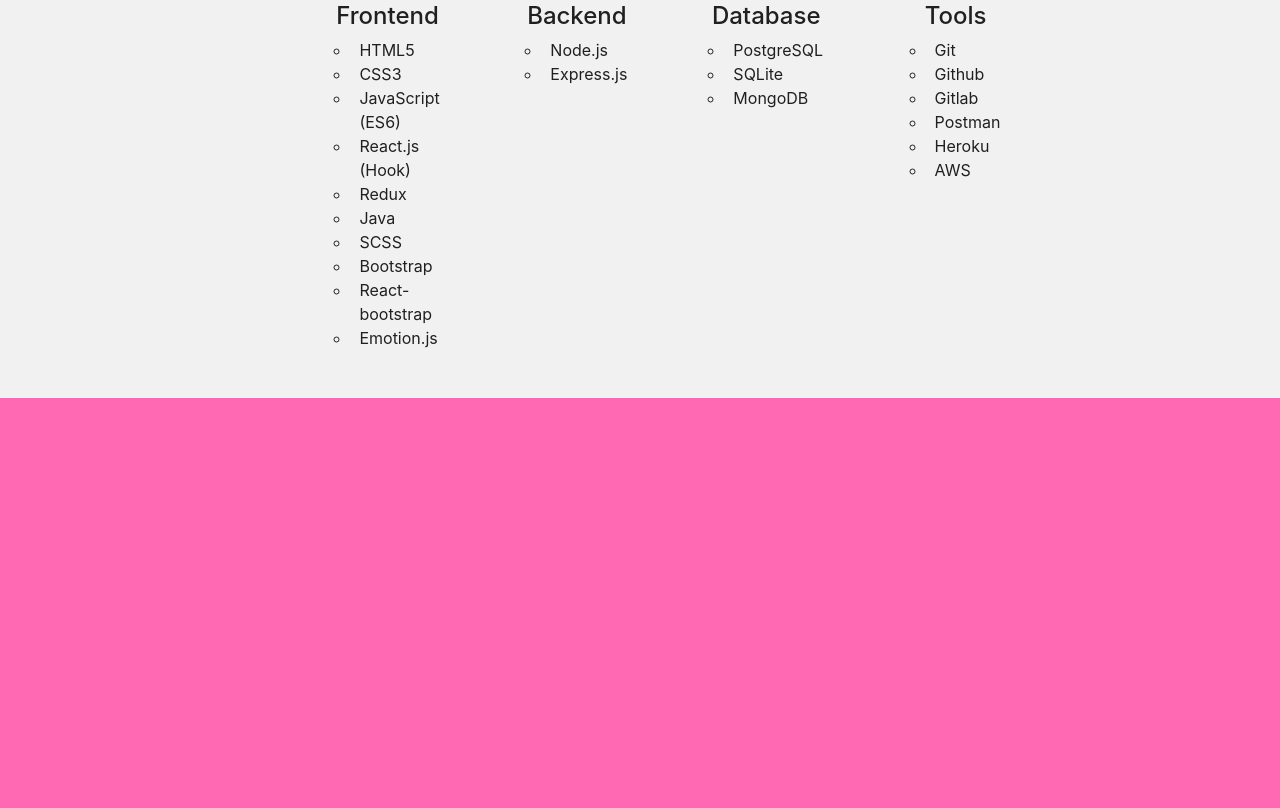
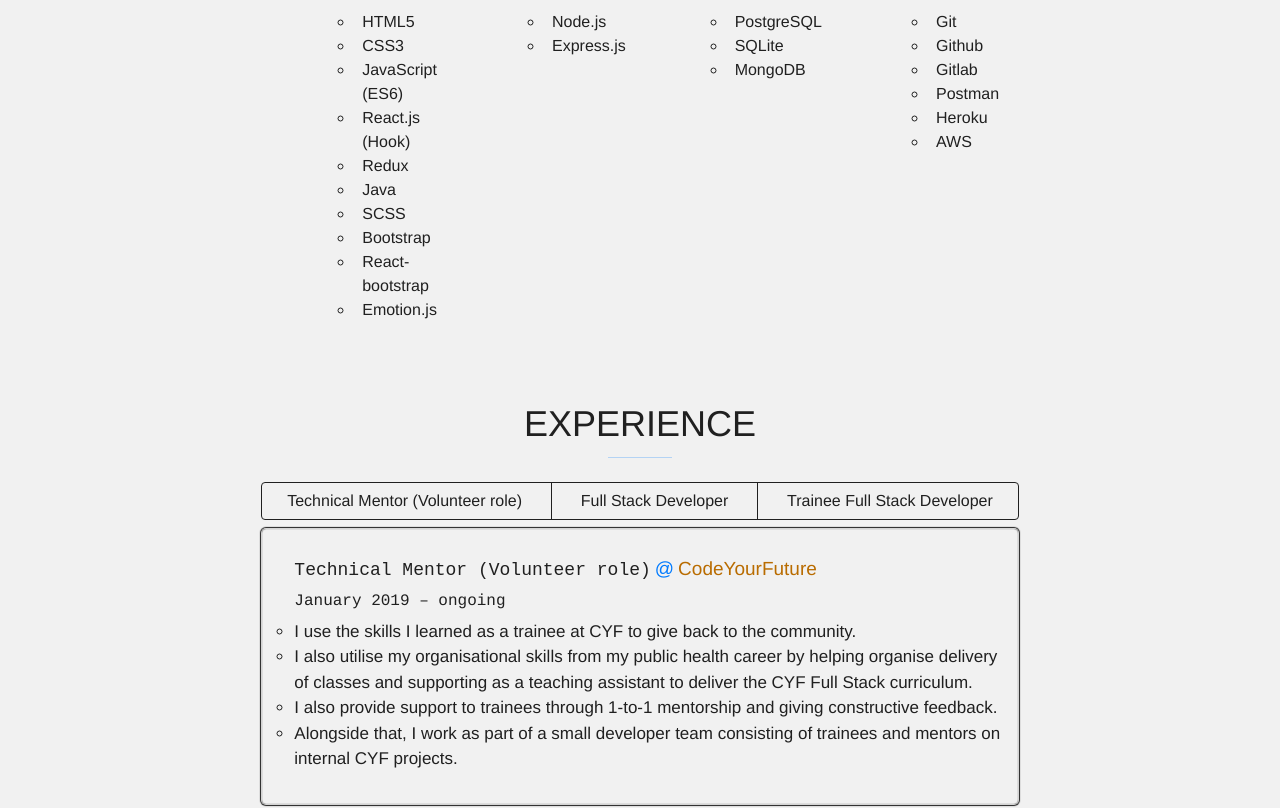
Before and after one commit to abdulkadiret/personal-portfolio, a React (Create React App) app: page / in a window 1280 px wide. Shown: the part 1560-2368 px from the top of the page. Built offline with nearby package versions, Linux system fonts and the light colour scheme.

Commit message:
Display the experiance json data to UI & add style

```diff
--- a/src/components/About/index.js
+++ b/src/components/About/index.js
@@ -2,7 +2,7 @@
 import './style.css';
 import { Container } from 'react-bootstrap';
 import ProfilePicture from '../../assets/images/profile-picture.jpg';
-import data from '../../assets/data/skillData.json';
+import data from '../../assets/data/skillData';
 
 const About = ({ className }) => {
   return (
--- a/src/components/Experience/index.js
+++ b/src/components/Experience/index.js
@@ -1,8 +1,74 @@
-import React from 'react';
+import React, { useState } from 'react';
 import './style.css';
+import data from '../../assets/data/experianceData';
+import { Container, ButtonGroup, Card } from 'react-bootstrap';
 
 const Experience = ({ className }) => {
-  return <section id='experience' className={className}></section>;
+  const [myExperience, setMyExperience] = useState(1);
+
+  return (
+    <section id='experience' className={className}>
+      <Container className='experience__content px-sm-5 col-lg-8 col-lg-offset-2'>
+        <h1 className='center'>Experience</h1>
+        <ButtonGroup
+          className='text-center d-flex justify-content-center mb-2'
+          size='md'
+          role='group'
+        >
+          {data.map(({ id, title }) => (
+            <button
+              type='button'
+              key={id}
+              id={`${id}`}
+              className='btn experience__btn'
+              onClick={() => setMyExperience(id)}
+            >
+              <span>{title}</span>
+            </button>
+          ))}
+        </ButtonGroup>
+        <div className='col px-0'>
+          {myExperience === 1 && <ExperienceDetail id='1' />}
+          {myExperience === 2 && <ExperienceDetail id='2' />}
+          {myExperience === 3 && <ExperienceDetail id='3' />}
+        </div>
+      </Container>
+    </section>
+  );
+};
+
+const ExperienceDetail = ({ id }) => {
+  const foundExperience = data.find((item) => item.id === Number(id));
+  if (foundExperience) {
+    return (
+      <Card key={foundExperience.id} className='experience__wrapper'>
+        <h2 className='experience'>
+          <span className='roles pr-1'>{foundExperience.title}</span>
+          <span className='pr-1 at'>@</span>
+          <span className='at'>
+            <a
+              href='https://codeyourfuture.io/'
+              target='_blank'
+              rel='noopener noreferrer'
+              className='company__name'
+            >
+              {foundExperience.company}
+            </a>
+          </span>
+        </h2>
+        <h3 className='date'>{foundExperience.date}</h3>
+        <ul className='experiences__list'>
+          {foundExperience.role.map((list, index) => (
+            <li className='list__items' key={index}>
+              {list}
+            </li>
+          ))}
+        </ul>
+      </Card>
+    );
+  } else {
+    return null;
+  }
 };
 
 export default Experience;
--- a/src/components/Experience/style.css
+++ b/src/components/Experience/style.css
@@ -1,4 +1,62 @@
 #experience {
   min-height: 100vh;
-  background: hotpink;
 }
+
+.experience__btn {
+  border-color: #202020;
+  background-color: transparent;
+  color: #202020;
+}
+
+.experience__btn:first-child {
+  padding-left: 0.5rem;
+}
+
+.experience__btn:last-child {
+  padding-right: 0.5rem;
+}
+
+.experience__btn:hover {
+  color: #b96c00;
+}
+
+.experience__btn:focus,
+.experience__btn:active {
+  color: #007bff;
+  outline: none;
+  background: #131324f6;
+}
+
+.experience__wrapper {
+  background: transparent;
+  box-sizing: border-box;
+  box-shadow: inset 0 0 1px 0 #202020, 0 0 1px 1px #202020;
+  padding: 1rem;
+  padding-left: 2rem;
+  border-radius: 5px;
+}
+
+.roles {
+  font-size: 18px;
+  font-family: 'SF Mono', 'Fira Code', 'Fira Mono', 'Roboto Mono', monospace;
+}
+
+.experience > .at {
+  font-size: 19px;
+  color: #007bff;
+}
+
+.company__name {
+  color: #b96c00;
+}
+
+.date {
+  font-size: 16px;
+  font-family: Courier, monospace, 'Times New Roman', Times, Gotham, Helvetica;
+}
+
+.experiences__list {
+  list-style-type: circle;
+  padding-left: 0;
+  font-size: 17px;
+}
--- a/src/index.css
+++ b/src/index.css
@@ -1,13 +1,32 @@
+* {
+  box-sizing: border-box;
+}
+
+html {
+  font-size: 1rem;
+}
+
 body {
   margin: 0;
-  font-family: -apple-system, BlinkMacSystemFont, 'Segoe UI', 'Roboto', 'Oxygen',
-    'Ubuntu', 'Cantarell', 'Fira Sans', 'Droid Sans', 'Helvetica Neue',
-    sans-serif;
+  font-family: Gotham, Helvetica, Arial, sans-serif, serif, Courier, monospace,
+    'Times New Roman', Times;
   -webkit-font-smoothing: antialiased;
   -moz-osx-font-smoothing: grayscale;
 }
 
-code {
-  font-family: source-code-pro, Menlo, Monaco, Consolas, 'Courier New',
-    monospace;
+a {
+  display: inline-block;
+  text-decoration-skip-ink: auto;
+  position: relative;
+  cursor: pointer;
+  text-decoration: none;
 }
+
+a:hover {
+  text-decoration: none;
+  color: #007bff;
+}
+
+h1 {
+  font-size: 36px;
+}
```
